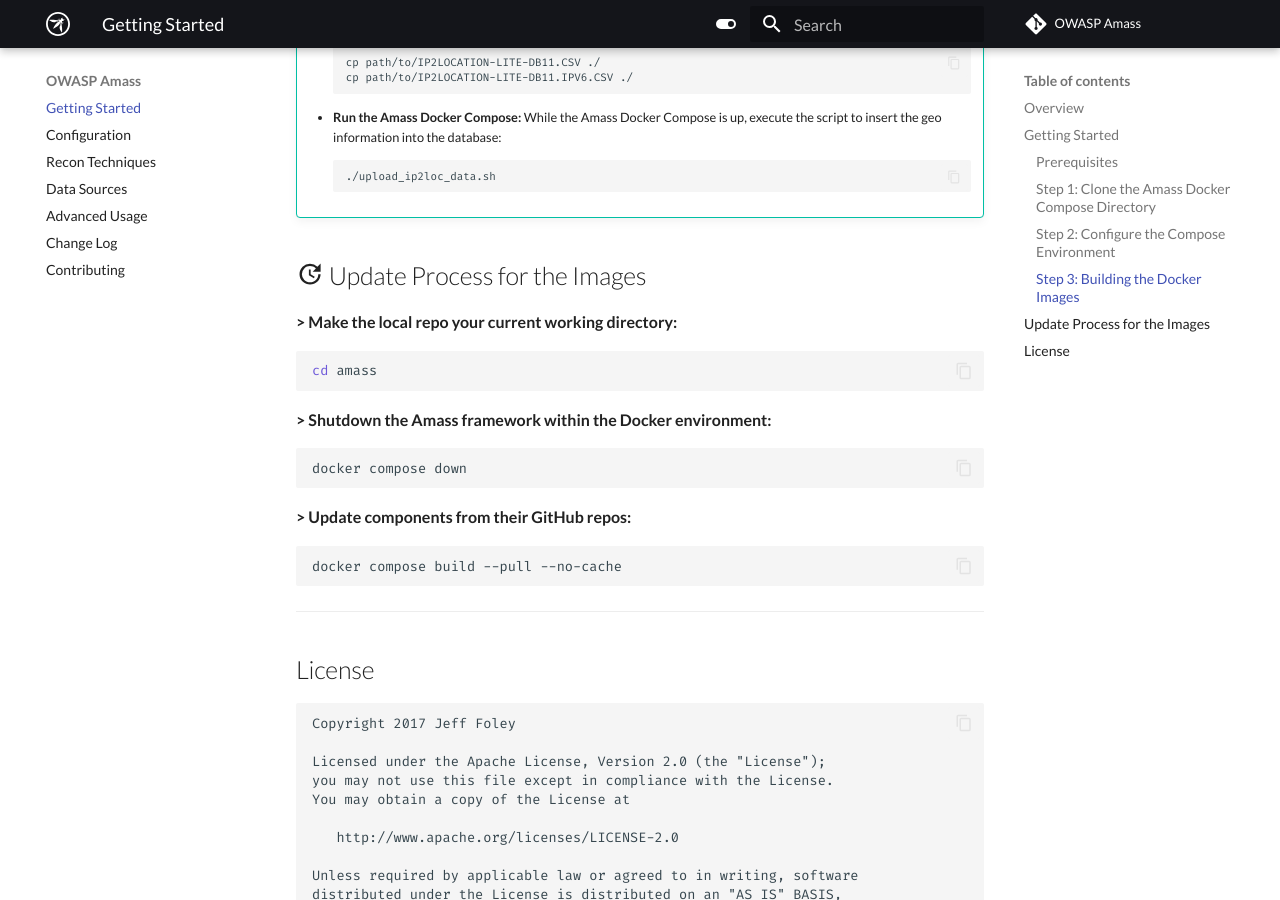
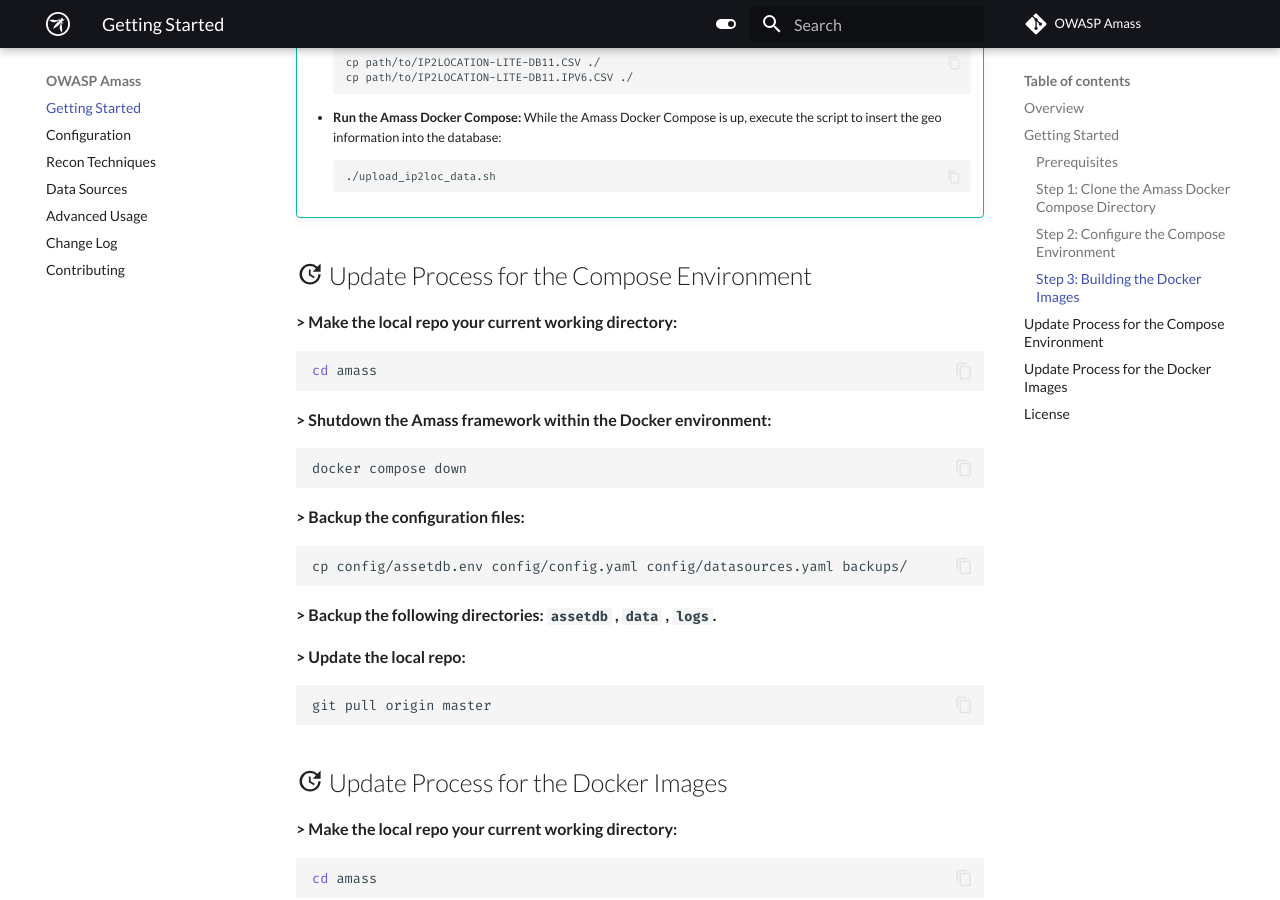
Before and after one commit to owasp-amass/docs, an MkDocs documentation site: the page built from docs/index.md, in a window 1280 px wide and 900 px high, scrolled down 3729 px. Built offline with MkDocs 1.6.1 and Material for MkDocs 9.7.7, drawn with Linux system fonts in a browser that asks for light colours; comment, search, counter and statistics services are not loaded.

Commit message:
Updated configuration files and IP2Location setup

````diff
--- a/docs/index.md
+++ b/docs/index.md
@@ -161,7 +161,35 @@
     ```
 
 
-## :material-update: Update Process for the Images
+## :material-update: Update Process for the Compose Environment
+
+**> Make the local repo your current working directory:**
+
+```bash
+cd amass
+```
+
+**> Shutdown the Amass framework within the Docker environment:**
+
+```bash
+docker compose down
+```
+
+**> Backup the configuration files:**
+
+```bash
+cp config/assetdb.env config/config.yaml config/datasources.yaml backups/
+```
+
+**> Backup the following directories: `assetdb` , `data` , `logs`.**
+
+**> Update the local repo:**
+
+```bash
+git pull origin master
+```
+
+## :material-update: Update Process for the Docker Images
 
 **> Make the local repo your current working directory:**
 ```bash
````
